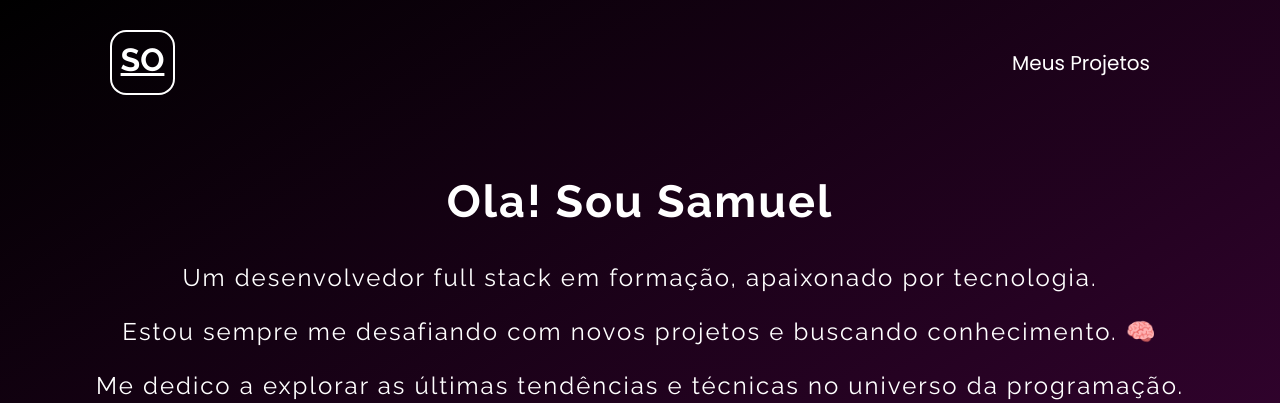
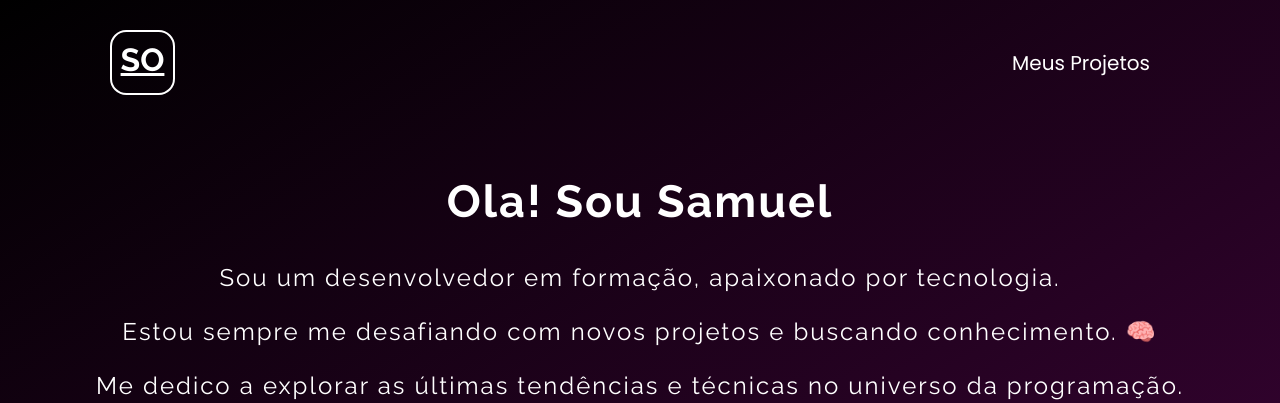
Before and after one commit to Samucaa555/portfolio-simplificado, a plain HTML site: page index.html in a window 1280 px wide. Shown: the top 403 px of the page. Drawn offline with nearby package versions, Linux system fonts and the light colour scheme.

Commit message:
Update index.html

```diff
--- a/index.html
+++ b/index.html
@@ -4,7 +4,7 @@
 
     <meta charset="UTF-8">
     <meta name="viewport" content="width=device-width, initial-scale=1.0">
-    <title>Samuel Oliveira da Silva - Desenvolvedor full stack</title>
+    <title>Samuel Oliveira da Silva - Desenvolvedor Front-end</title>
 
 
     <link
@@ -42,7 +42,7 @@
         <div class="informacoes">
             <h1>Ola! Sou Samuel</h1>
 
-            <p>Um desenvolvedor full stack em formação, apaixonado por tecnologia.</p>
+            <p>Sou um desenvolvedor em formação, apaixonado por tecnologia.</p>
             <p>Estou sempre me desafiando  com novos projetos e buscando conhecimento. 🧠</p>
             <p>Me dedico a explorar as últimas tendências e técnicas no universo da programação.</p>
 
```
